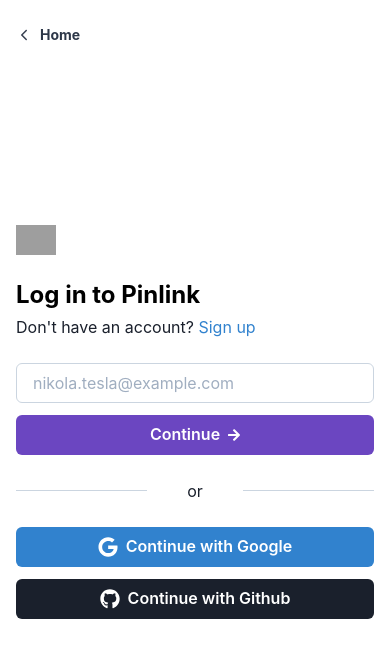
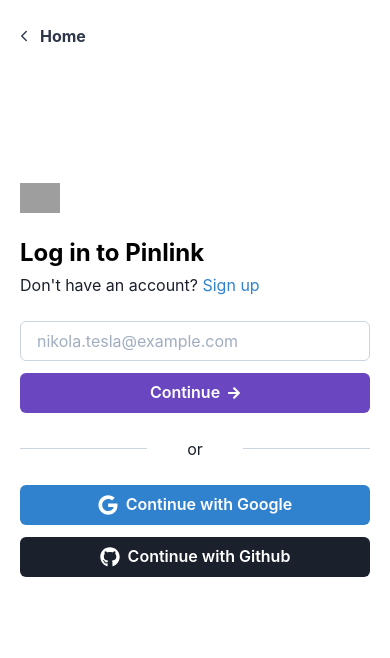
Before and after one commit to hrsikeisa/PinLink, a Next.js app: page /login in a window 390 px wide. Shown: the top 658 px of the page. Built offline with nearby package versions, Linux system fonts and the light colour scheme; grey boxes are pictures that could not be loaded.

Commit message:
change mobile auth sizing

```diff
--- a/components/Auth/index.tsx
+++ b/components/Auth/index.tsx
@@ -93,7 +93,7 @@
     <>
       <NextSeo title={`${isSignup ? 'Sign up' : 'Log in'} | Pinlink`} />
 
-      <Center h="100vh" px={{ base: 4, md: 8 }}>
+      <Center h={{ base: '90vh', md: '100vh' }} px={{ base: 5, md: 8 }}>
         <Box pos="absolute" top="0" left="0" px={{ base: 0, md: 8 }} py={4} cursor="pointer">
           <a href="/">
             <HStack
@@ -104,7 +104,7 @@
               transitionDuration="300ms"
             >
               <IoIosArrowBack color="#374051" />
-              <Text fontSize={{ base: 'sm', md: 'md' }} fontWeight="bold" color="gray.700">
+              <Text fontSize="md" fontWeight="bold" color="gray.700">
                 Home
               </Text>
             </HStack>
```
